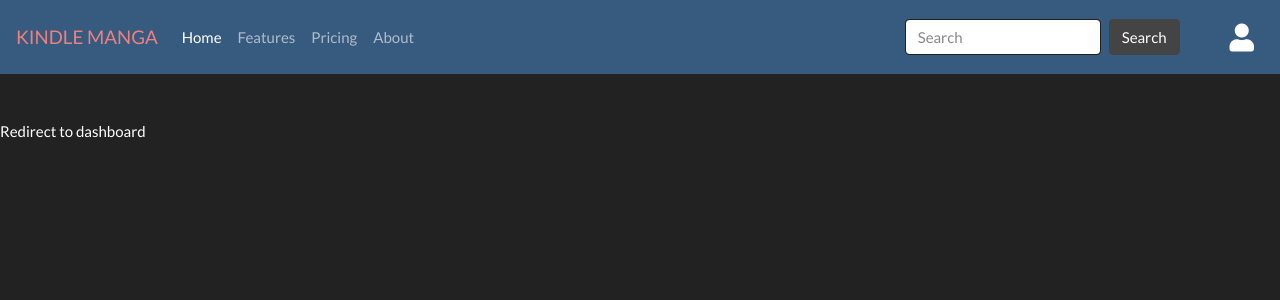
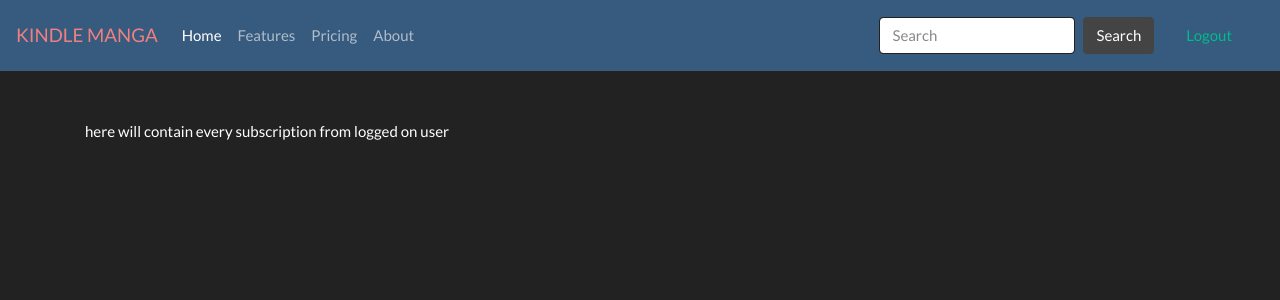
Before and after one commit to dkage/kindle_manga, a Django app: page / in a window 1280 px wide. Shown: the top 300 px of the page. Run offline with Django 3.2, Linux system fonts and the light colour scheme; a user stored in the database is signed in; some libraries are stand-ins or nearby versions.

Commit message:
Add logout button and view function

```diff
--- a/core/urls.py
+++ b/core/urls.py
@@ -10,6 +10,7 @@ urlpatterns = [
     # Auth paths
     path('signin', core.signin, name='signin'),
     path('signup', core.signup, name='signup'),
+    path('signout', core.signout, name='signout'),
     path('account_success', core.account_success, name='account_success'),
     path('test', core.test, name='test'),
 
--- a/core/views.py
+++ b/core/views.py
@@ -1,5 +1,5 @@
 from django.shortcuts import render, redirect
-from django.contrib.auth import authenticate, login
+from django.contrib.auth import authenticate, login, logout
 from django.contrib.auth.decorators import login_required
 
 from core.forms import SignUpForm, SignInForm
@@ -34,6 +34,12 @@ def signup(request):
     return render(request, 'signup_old.html', {'user_form': form})
 
 
+def signout(request):
+    logout(request)
+
+    return render(request, 'index.html')
+
+
 def account_success(request):
     return render(request, 'account_success_old.html')
 
@@ -51,7 +57,7 @@ def signin(request):
             password = form.cleaned_data.get('password')
             user = authenticate(username=username, password=password)
             login(request, user)
-            return redirect('home')
+            return redirect('index')
     else:
         form = SignInForm()
     return render(request, 'signin.html', {'signin_form': form})
--- a/templates/index.html
+++ b/templates/index.html
@@ -1,16 +1,16 @@
 {% extends 'layout/base.html' %}
 
 {% block title %}
-    TESTE
+    Kindle Manga
 {% endblock %}
 
 {% block body %}
-    {% if user.is_authenticated %}
-        <p>Redirect to dashboard</p>
-    {% else %}
-        <div class="container">
-            <p>Landing page, explaining what the system does. And asking for login/signup.</p>
-        </div>
-    {% endif %}
+    <div class="container">
+        {% if user.is_authenticated %}
+            {% include 'subs.html' %}
+        {% else %}
+            {% include 'landing.html' %}
+        {% endif %}
+    </div>
 
 {% endblock %}
--- /dev/null
+++ b/templates/landing.html
@@ -0,0 +1,5 @@
+{% load static %}
+
+<div>
+    This will contain the explanation about the system. Landing page for home when logged out.
+</div>
--- a/templates/layout/base.html
+++ b/templates/layout/base.html
@@ -39,7 +39,10 @@
                     <input class="form-control mr-sm-2" type="text" placeholder="Search">
                     <button class="btn btn-secondary my-2 my-sm-0" type="submit">Search</button>
                 </form>
-                <span style="font-size: 28px; padding-left: 50px; padding-right: 10px"><i class="fa fa-user" aria-hidden="true"></i></span>
+
+                <a class="nav-link" href="signout">Logout</a>
+
+
             {% else %}
                 </ul>
                 <ul class="navbar-nav my-2 auth">
--- /dev/null
+++ b/templates/subs.html
@@ -0,0 +1,5 @@
+{% load static %}
+
+<div>
+    here will contain every subscription from logged on user
+</div>
```
Also changed, not shown: db.sqlite3.
